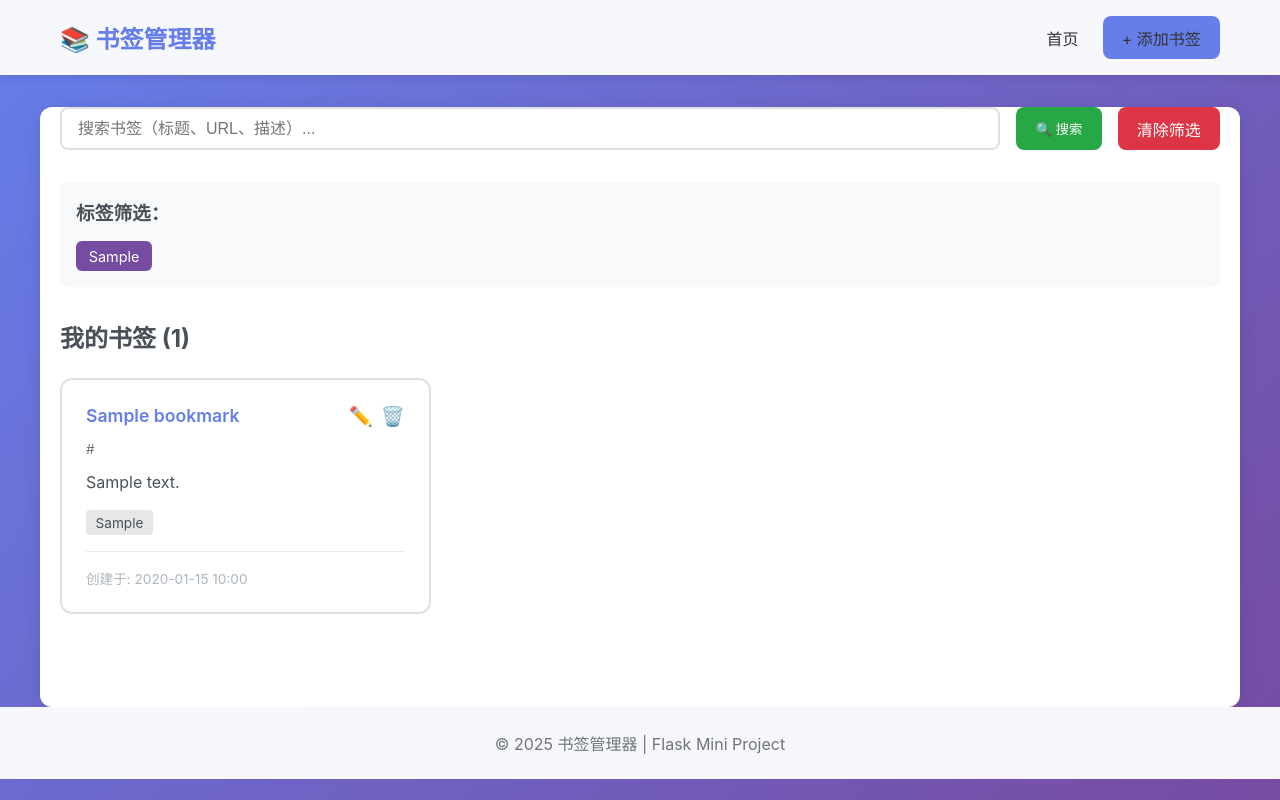
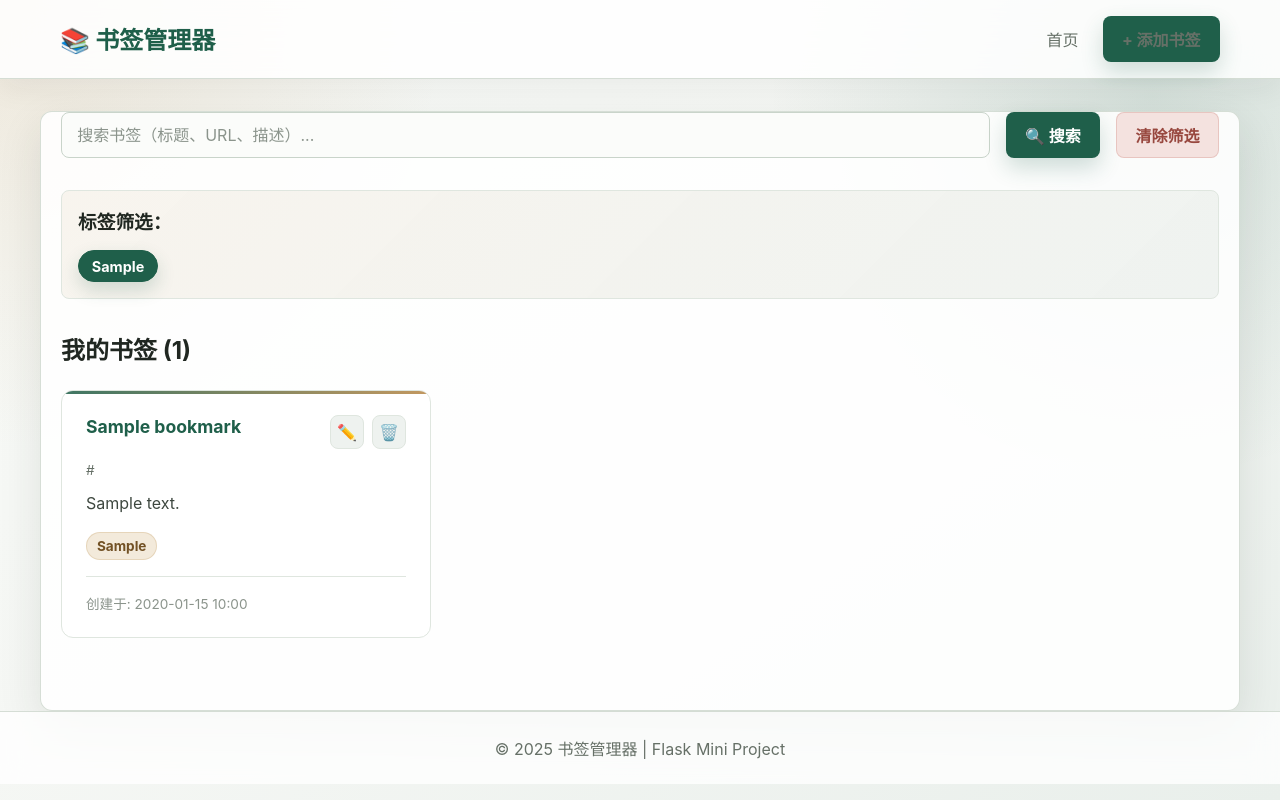
Before and after one commit to wangxiangyu7/test111, a Flask app: a page that uses bookmark-manager/app/templates/base.html in a window 1280 px wide. Run offline with Flask 3, Linux system fonts and the light colour scheme; tables that the repository leaves empty hold one stand-in row (values such as "Sample post").

Commit message:
Update bookmark manager color scheme

```diff
--- a/bookmark-manager/app/static/css/style.css
+++ b/bookmark-manager/app/static/css/style.css
@@ -1,4 +1,30 @@
 /* Global Styles */
+:root {
+    --bg-page: #f5f7f4;
+    --bg-panel: #ffffff;
+    --bg-subtle: #eef2ef;
+    --bg-tint: #f7f3ec;
+    --text-main: #202721;
+    --text-muted: #667067;
+    --text-soft: #8b948c;
+    --border: #dfe6df;
+    --border-strong: #c9d4ca;
+    --primary: #1f5f4a;
+    --primary-hover: #174a3b;
+    --primary-soft: #dfece5;
+    --accent: #b88746;
+    --accent-hover: #956f39;
+    --accent-soft: #f3eadb;
+    --danger: #b95d51;
+    --danger-hover: #98483f;
+    --danger-soft: #f4e2df;
+    --success: #2f6f52;
+    --success-soft: #e0eee5;
+    --shadow-soft: 0 16px 44px rgba(35, 45, 38, 0.11);
+    --shadow-card: 0 14px 34px rgba(35, 45, 38, 0.08);
+    --radius: 8px;
+}
+
 * {
     margin: 0;
     padding: 0;
@@ -7,9 +33,12 @@
 
 body {
     font-family: -apple-system, BlinkMacSystemFont, 'Segoe UI', Roboto, 'Helvetica Neue', Arial, sans-serif;
-    background: linear-gradient(135deg, #667eea 0%, #764ba2 100%);
+    background:
+        radial-gradient(circle at top left, rgba(184, 135, 70, 0.16), transparent 28rem),
+        radial-gradient(circle at 90% 12%, rgba(31, 95, 74, 0.14), transparent 24rem),
+        linear-gradient(145deg, #f8faf7 0%, var(--bg-page) 45%, #e9efeb 100%);
     min-height: 100vh;
-    color: #333;
+    color: var(--text-main);
 }
 
 .container {
@@ -20,8 +49,10 @@ body {
 
 /* Navbar */
 .navbar {
-    background: rgba(255, 255, 255, 0.95);
-    box-shadow: 0 2px 10px rgba(0, 0, 0, 0.1);
+    background: rgba(255, 255, 255, 0.86);
+    border-bottom: 1px solid rgba(201, 212, 202, 0.78);
+    box-shadow: 0 10px 30px rgba(32, 39, 33, 0.06);
+    backdrop-filter: blur(18px);
     padding: 1rem 0;
     margin-bottom: 2rem;
 }
@@ -34,8 +65,8 @@ body {
 
 .logo {
     font-size: 1.5rem;
-    font-weight: bold;
-    color: #667eea;
+    font-weight: 800;
+    color: var(--primary);
 }
 
 .nav-links {
@@ -46,123 +77,130 @@ body {
 }
 
 .nav-links a {
+    color: var(--text-muted);
     text-decoration: none;
-    color: #333;
-    transition: color 0.3s;
+    transition: color 0.2s ease, background 0.2s ease, box-shadow 0.2s ease;
 }
 
 .nav-links a:hover {
-    color: #667eea;
+    color: var(--primary);
 }
 
 /* Buttons */
-.btn-primary {
-    background: #667eea;
-    color: white;
-    padding: 0.6rem 1.2rem;
-    border-radius: 8px;
-    border: none;
+.btn-primary,
+.btn-secondary,
+.btn-search,
+.btn-clear {
+    display: inline-flex;
+    align-items: center;
+    justify-content: center;
+    min-height: 42px;
+    padding: 0.62rem 1.15rem;
+    border-radius: var(--radius);
+    border: 1px solid transparent;
     cursor: pointer;
     text-decoration: none;
-    display: inline-block;
-    transition: background 0.3s;
     font-size: 1rem;
+    font-family: inherit;
+    font-weight: 700;
+    transition: transform 0.2s ease, background 0.2s ease, color 0.2s ease, box-shadow 0.2s ease, border-color 0.2s ease;
 }
 
-.btn-primary:hover {
-    background: #5568d3;
+.btn-primary,
+.btn-search {
+    background: var(--primary);
+    color: #fff;
+    box-shadow: 0 10px 22px rgba(31, 95, 74, 0.2);
+}
+
+.btn-primary:hover,
+.btn-search:hover {
+    background: var(--primary-hover);
+    transform: translateY(-1px);
 }
 
 .btn-secondary {
-    background: #6c757d;
-    color: white;
-    padding: 0.6rem 1.2rem;
-    border-radius: 8px;
-    text-decoration: none;
-    display: inline-block;
-    transition: background 0.3s;
+    background: #f5f7f4;
+    color: var(--text-main);
+    border-color: var(--border-strong);
 }
 
 .btn-secondary:hover {
-    background: #5a6268;
-}
-
-.btn-search {
-    background: #28a745;
-    color: white;
-    padding: 0.6rem 1.2rem;
-    border-radius: 8px;
-    border: none;
-    cursor: pointer;
-    transition: background 0.3s;
-}
-
-.btn-search:hover {
-    background: #218838;
+    background: var(--bg-subtle);
+    border-color: var(--primary);
+    color: var(--primary);
 }
 
 .btn-clear {
-    background: #dc3545;
-    color: white;
-    padding: 0.6rem 1.2rem;
-    border-radius: 8px;
-    text-decoration: none;
-    display: inline-block;
-    transition: background 0.3s;
+    background: var(--danger-soft);
+    color: var(--danger-hover);
+    border-color: rgba(185, 93, 81, 0.22);
 }
 
 .btn-clear:hover {
-    background: #c82333;
+    background: var(--danger);
+    color: #fff;
 }
 
 .btn-icon {
-    background: none;
-    border: none;
-    font-size: 1.2rem;
+    width: 34px;
+    height: 34px;
+    display: inline-flex;
+    align-items: center;
+    justify-content: center;
+    background: var(--bg-subtle);
+    border: 1px solid var(--border);
+    border-radius: 8px;
+    font-size: 1rem;
     cursor: pointer;
     text-decoration: none;
-    transition: transform 0.2s;
+    transition: transform 0.2s ease, box-shadow 0.2s ease, border-color 0.2s ease, background 0.2s ease;
 }
 
 .btn-icon:hover {
-    transform: scale(1.2);
+    background: #fff;
+    border-color: var(--primary);
+    box-shadow: 0 8px 18px rgba(32, 39, 33, 0.1);
+    transform: translateY(-1px);
 }
 
 .btn-delete:hover {
-    filter: brightness(1.2);
+    border-color: var(--danger);
 }
 
 /* Main Content */
 main {
-    background: white;
+    background: rgba(255, 255, 255, 0.88);
+    border: 1px solid rgba(201, 212, 202, 0.76);
     border-radius: 12px;
     padding: 2rem;
     margin-bottom: 2rem;
-    box-shadow: 0 4px 20px rgba(0, 0, 0, 0.1);
+    box-shadow: var(--shadow-soft);
     min-height: calc(100vh - 200px);
 }
 
 /* Alerts */
 .alert {
     padding: 1rem;
-    border-radius: 8px;
+    border-radius: var(--radius);
     margin-bottom: 1.5rem;
     display: flex;
     justify-content: space-between;
     align-items: center;
-    transition: opacity 0.3s;
+    border: 1px solid transparent;
+    transition: opacity 0.3s ease;
 }
 
 .alert-success {
-    background: #d4edda;
-    color: #155724;
-    border: 1px solid #c3e6cb;
+    background: var(--success-soft);
+    color: #1f4e39;
+    border-color: rgba(47, 111, 82, 0.22);
 }
 
 .alert-error {
-    background: #f8d7da;
-    color: #721c24;
-    border: 1px solid #f5c6cb;
+    background: var(--danger-soft);
+    color: #7b332d;
+    border-color: rgba(185, 93, 81, 0.25);
 }
 
 .close-alert {
@@ -188,31 +226,49 @@ main {
     flex-wrap: wrap;
 }
 
+.search-input,
+.form-input {
+    width: 100%;
+    padding: 0.75rem 0.95rem;
+    background: #fbfcfa;
+    border: 1px solid var(--border-strong);
+    border-radius: var(--radius);
+    color: var(--text-main);
+    font-size: 1rem;
+    font-family: inherit;
+    transition: background 0.2s ease, border-color 0.2s ease, box-shadow 0.2s ease;
+}
+
 .search-input {
     flex: 1;
     min-width: 300px;
-    padding: 0.6rem 1rem;
-    border: 2px solid #e0e0e0;
-    border-radius: 8px;
-    font-size: 1rem;
 }
 
-.search-input:focus {
+.search-input::placeholder,
+.form-input::placeholder {
+    color: var(--text-soft);
+}
+
+.search-input:focus,
+.form-input:focus {
     outline: none;
-    border-color: #667eea;
+    background: #fff;
+    border-color: var(--primary);
+    box-shadow: 0 0 0 4px rgba(31, 95, 74, 0.12);
 }
 
 /* Tags Section */
 .tags-section {
     margin-bottom: 2rem;
     padding: 1rem;
-    background: #f8f9fa;
-    border-radius: 8px;
+    background: linear-gradient(135deg, rgba(247, 243, 236, 0.9), rgba(238, 242, 239, 0.92));
+    border: 1px solid var(--border);
+    border-radius: var(--radius);
 }
 
 .tags-section h3 {
     margin-bottom: 1rem;
-    color: #495057;
+    color: var(--text-main);
 }
 
 .tags-container {
@@ -222,46 +278,56 @@ main {
 }
 
 .tag {
-    background: #667eea;
-    color: white;
-    padding: 0.4rem 0.8rem;
-    border-radius: 6px;
+    background: #fff;
+    color: var(--primary);
+    padding: 0.42rem 0.8rem;
+    border: 1px solid rgba(31, 95, 74, 0.18);
+    border-radius: 999px;
     text-decoration: none;
     font-size: 0.9rem;
-    transition: background 0.3s;
+    font-weight: 700;
+    transition: background 0.2s ease, color 0.2s ease, border-color 0.2s ease, box-shadow 0.2s ease;
 }
 
 .tag:hover {
-    background: #5568d3;
+    background: var(--primary-soft);
+    border-color: rgba(31, 95, 74, 0.35);
 }
 
 .tag-active {
-    background: #764ba2;
+    background: var(--primary);
+    color: #fff;
+    border-color: var(--primary);
+    box-shadow: 0 8px 18px rgba(31, 95, 74, 0.18);
 }
 
 .tag-small {
-    background: #e7e7e7;
-    color: #495057;
-    padding: 0.3rem 0.6rem;
-    border-radius: 4px;
+    background: var(--accent-soft);
+    color: #725125;
+    padding: 0.32rem 0.62rem;
+    border: 1px solid rgba(184, 135, 70, 0.22);
+    border-radius: 999px;
     text-decoration: none;
     font-size: 0.85rem;
-    transition: background 0.3s;
+    font-weight: 650;
+    transition: background 0.2s ease, color 0.2s ease, border-color 0.2s ease;
 }
 
 .tag-small:hover {
-    background: #d7d7d7;
+    background: var(--accent);
+    color: #fff;
+    border-color: var(--accent);
 }
 
 .no-tags {
-    color: #6c757d;
+    color: var(--text-muted);
     font-style: italic;
 }
 
 /* Bookmarks Section */
 .bookmarks-section h2 {
     margin-bottom: 1.5rem;
-    color: #495057;
+    color: var(--text-main);
 }
 
 .bookmarks-grid {
@@ -271,22 +337,38 @@ main {
 }
 
 .bookmark-card {
-    background: white;
-    border: 2px solid #e0e0e0;
+    position: relative;
+    overflow: hidden;
+    background: var(--bg-panel);
+    border: 1px solid var(--border);
     border-radius: 12px;
     padding: 1.5rem;
-    transition: transform 0.2s, box-shadow 0.2s;
+    box-shadow: 0 1px 0 rgba(255, 255, 255, 0.8) inset;
+    transition: transform 0.2s ease, box-shadow 0.2s ease, border-color 0.2s ease;
+}
+
+.bookmark-card::before {
+    content: "";
+    position: absolute;
+    top: 0;
+    left: 0;
+    right: 0;
+    height: 3px;
+    background: linear-gradient(90deg, var(--primary), var(--accent));
+    opacity: 0.86;
 }
 
 .bookmark-card:hover {
-    transform: translateY(-5px);
-    box-shadow: 0 8px 20px rgba(0, 0, 0, 0.1);
+    border-color: rgba(31, 95, 74, 0.28);
+    box-shadow: var(--shadow-card);
+    transform: translateY(-3px);
 }
 
 .bookmark-header {
     display: flex;
     justify-content: space-between;
     align-items: flex-start;
+    gap: 1rem;
     margin-bottom: 0.8rem;
 }
 
@@ -296,13 +378,14 @@ main {
 }
 
 .bookmark-title a {
-    color: #667eea;
+    color: var(--primary);
     text-decoration: none;
     font-size: 1.1rem;
-    font-weight: 600;
+    font-weight: 750;
 }
 
 .bookmark-title a:hover {
+    color: var(--primary-hover);
     text-decoration: underline;
 }
 
@@ -312,25 +395,26 @@ main {
 }
 
 .bookmark-url {
-    color: #6c757d;
+    color: var(--text-muted);
     font-size: 0.85rem;
     margin-bottom: 0.8rem;
     word-break: break-all;
 }
 
 .bookmark-url a {
-    color: #6c757d;
+    color: var(--text-muted);
     text-decoration: none;
 }
 
 .bookmark-url a:hover {
+    color: var(--accent-hover);
     text-decoration: underline;
 }
 
 .bookmark-description {
-    color: #495057;
+    color: #3d473f;
     margin-bottom: 1rem;
-    line-height: 1.5;
+    line-height: 1.55;
 }
 
 .bookmark-tags {
@@ -341,17 +425,20 @@ main {
 }
 
 .bookmark-date {
-    color: #adb5bd;
+    color: var(--text-soft);
     font-size: 0.85rem;
     margin-top: 1rem;
     padding-top: 1rem;
-    border-top: 1px solid #e9ecef;
+    border-top: 1px solid var(--border);
 }
 
 /* Empty State */
 .empty-state {
     text-align: center;
     padding: 4rem 2rem;
+    background: linear-gradient(135deg, rgba(247, 243, 236, 0.64), rgba(255, 255, 255, 0.72));
+    border: 1px dashed var(--border-strong);
+    border-radius: 12px;
 }
 
 .empty-icon {
@@ -426,16 +500,22 @@ textarea.form-input {
 
 /* Footer */
 .footer {
-    background: rgba(255, 255, 255, 0.95);
+    background: rgba(255, 255, 255, 0.78);
+    border-top: 1px solid rgba(201, 212, 202, 0.78);
     padding: 1.5rem 0;
     text-align: center;
-    color: #6c757d;
+    color: var(--text-muted);
+    backdrop-filter: blur(14px);
 }
 
 /* Responsive Design */
 @media (max-width: 768px) {
     .navbar .container {
         flex-direction: column;
+        gap: 1rem;
+    }
+
+    .nav-links {
         gap: 1rem;
     }
 
```
Also changed, not shown: other parts of bookmark-manager/app/static/css/style.css (+8 -21 lines).
